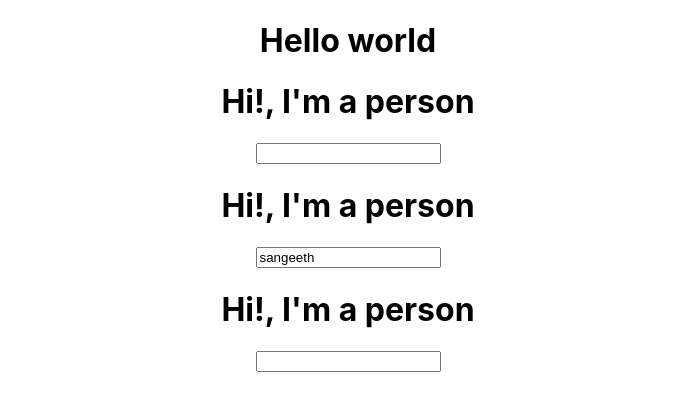
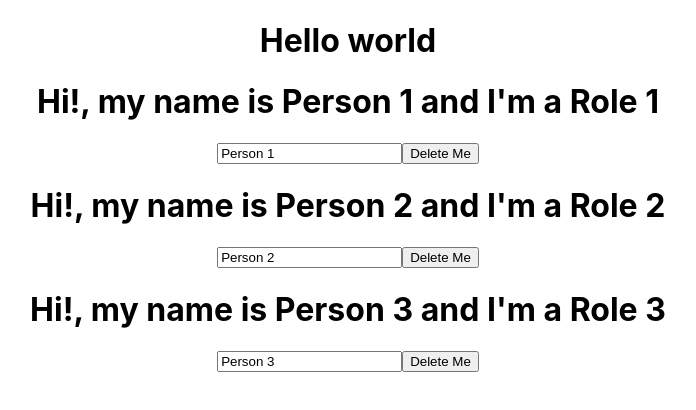
Before and after one commit to thehaystacker/reactjs-playground, a React (Create React App) app: page / in a window 1280 px wide. Shown: the top 410 px of the page, without its empty margins (292-988 px from the left). Built offline with nearby package versions, Linux system fonts and the light colour scheme.

Commit message:
Chapter4 - list and conditionals completed

```diff
--- a/src/App.js
+++ b/src/App.js
@@ -3,21 +3,58 @@ import "./App.css";
 import Person from "./components/person";
 
 class App extends Component {
-  fnInputOnchange = (event, value) => {
-    console.log("[event]", event.target.value);
-    console.log("[value]", value);
+  state = {
+    persons: [
+      { name: "Person 1", role: "Role 1" },
+      { name: "Person 2", role: "Role 2" },
+      { name: "Person 3", role: "Role 3" }
+    ],
+    showPersons: true
   };
+
+  cbDeletePerson = idx => {
+    console.log(idx);
+
+    let persons = [...this.state.persons];
+    persons.splice(idx, 1);
+
+    console.log(persons);
+
+    this.setState({ persons: persons });
+  };
+
+  cbInputOnchange = (event, idx) => {
+    let persons = [...this.state.persons];
+    persons[idx].name = event.target.value;
+    this.setState({persons});
+  };
+
   render() {
+    let persons = null;
+    if (this.state.persons) {
+      persons = (
+        <div className="wrap-persons">
+          {this.state.persons.map((person, idx) => {
+            return (
+              <Person
+                name={person.name}
+                role={person.role}
+                key={idx}
+                idx={idx}
+                cbInputOnchange={this.cbInputOnchange}
+                cbDeletePerson={this.cbDeletePerson}
+              />
+            );
+          })}
+        </div>
+      );
+    }
+
     return (
       <div className="App">
         <h1>Hello world</h1>
 
-        <Person />
-        <Person
-          cbInputOnchange={(event) => this.fnInputOnchange(event, 'somevalue')}
-          defaultValue="sangeeth"
-        />
-        <Person />
+        {persons}
       </div>
     );
   }
--- a/src/components/person.js
+++ b/src/components/person.js
@@ -3,15 +3,19 @@ import React from "react";
 const Person = props => {
   return (
     <div className="cmp-person">
-      <h1>Hi!, I'm a person</h1>
+      <h1>
+        Hi!, my name is {props.name} and I'm a {props.role}
+      </h1>
 
       <input
         type="text"
-        name=""
-        id=""
-        onChange={props.cbInputOnchange}
-        defaultValue={props.defaultValue}
+        onChange={event => props.cbInputOnchange(event, props.idx)}
+        value={props.name}
       />
+
+      <button type="button" onClick={() => props.cbDeletePerson(props.idx)}>
+        Delete Me
+      </button>
     </div>
   );
 };
```
Also changed, not shown: NOTES.txt.
